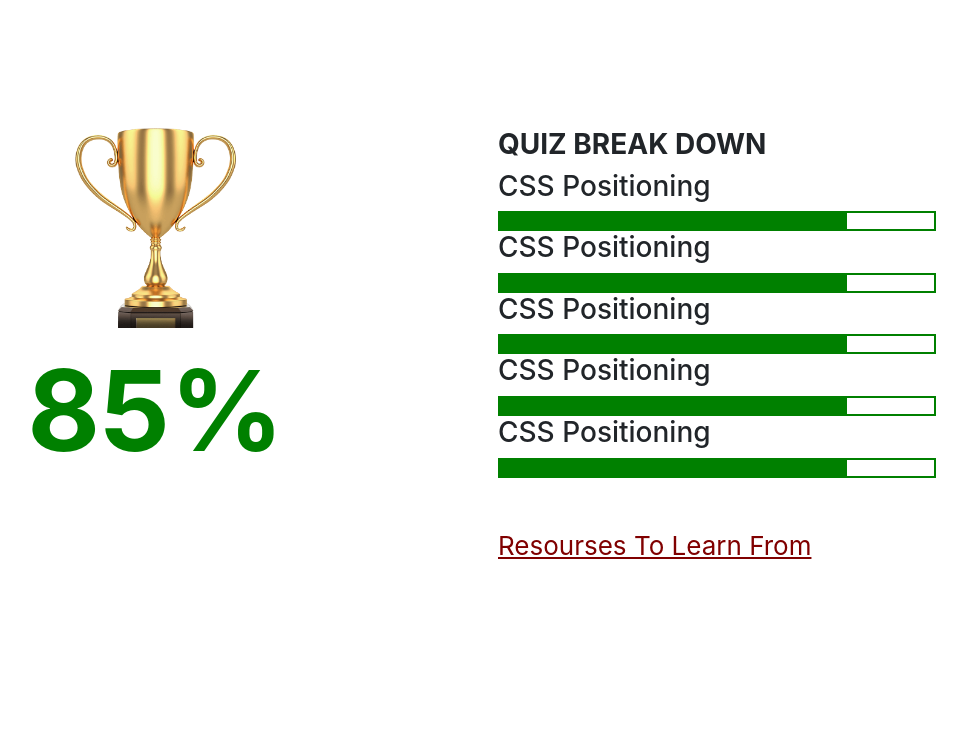
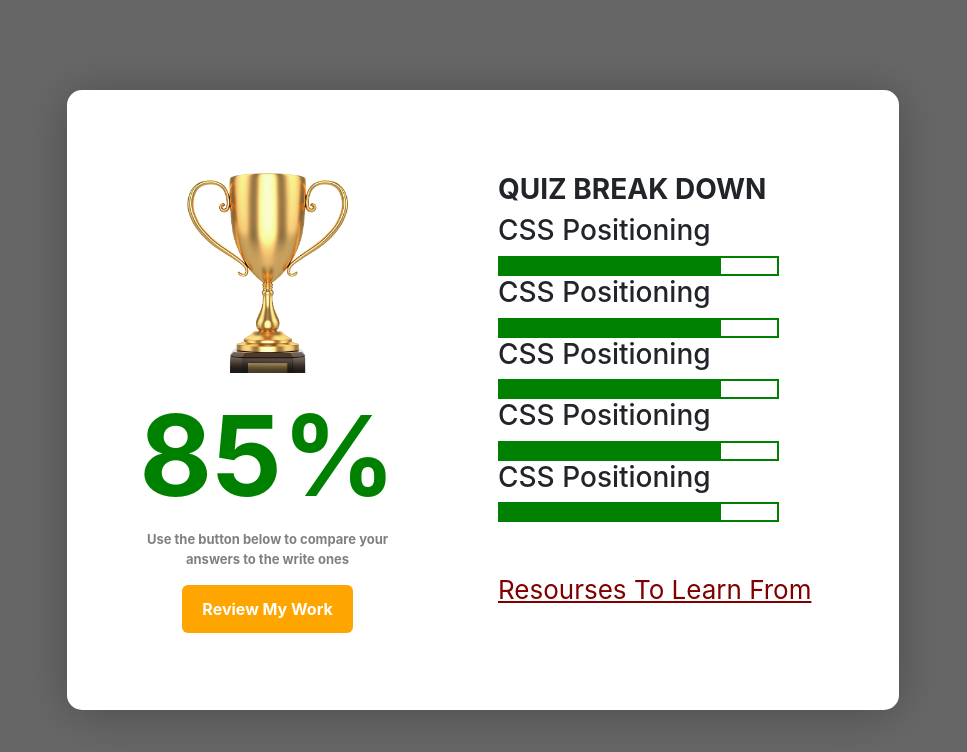
Before and after one commit to frimpongopoku/alu-quiz-app-assignment, a React (Create React App) app: page /complete in a window 1280 px wide. Shown: the top 752 px of the page, without its empty margins (157-1124 px from the left). Built offline with nearby package versions, Linux system fonts and the light colour scheme.

Commit message:
Fixed one tiny state error

```diff
--- a/package.json
+++ b/package.json
@@ -11,6 +11,7 @@
     "@testing-library/user-event": "^12.1.10",
     "bootstrap": "^4.6.0",
     "react": "^17.0.2",
+    "react-confetti": "^6.0.1",
     "react-dom": "^17.0.2",
     "react-router-dom": "^5.2.0",
     "react-scripts": "4.0.3",
--- a/src/App.css
+++ b/src/App.css
@@ -1,3 +1,66 @@
+.complete-modal-body {
+  z-index: 12;
+  background: white;
+  margin: 7% auto;
+  width: 65%;
+  max-height: 630px;
+  border-radius: 15px;
+}
+
+.review-work-btn {
+  background: orange;
+  color: white;
+  font-weight: bold;
+  padding: 12px 20px;
+  border-radius: 6px;
+  border: 0px;
+  box-shadow: 0;
+}
+
+.review-work-btn:hover{
+  background:green;
+  transition: .2s ease-out;
+}
+.complete-modal-container {
+  display: flex;
+  position: fixed;
+  width: 100%;
+  height: 100%;
+  z-index: 10;
+}
+
+.complete-overlay {
+  background: black;
+  height: 100vh;
+  width: 100%;
+  opacity: 0.6;
+  position: absolute;
+  z-index: 11;
+}
+
+.text-entry-box {
+  background: #3c3d5f;
+  color: orange;
+  font-size: 17px;
+  white-space: pre-wrap;
+  width: 100%;
+  border-radius: 13px;
+  font-weight: bold;
+  padding: 25px;
+  border: solid 3px orange;
+  resize: none;
+  min-height: 270px;
+}
+
+.text-entry-box:focus {
+  outline: 0;
+}
+
+.text-entry-box::placeholder {
+  font-style: italic;
+  color: whitesmoke;
+}
+
 .chosen-answer-active {
   background: green;
   color: white;
--- a/src/factory/DisplayMaker.js
+++ b/src/factory/DisplayMaker.js
@@ -7,12 +7,25 @@ export default class DisplayMaker extends Component {
     super(props);
     this.state = {
       selected: null,
+      textEntry: "",
     };
   }
 
+  handleOnChange = (e) => {
+    this.setState({ textEntry: e.target.value });
+  };
+  createDisplayForTextEntryAnswers() {
+    // const { questions } = this.propÏs;
+    return (
+      <textarea
+        placeholder="#Write your css here..."
+        className="text-entry-box"
+        onChange={this.handleOnChange}
+      ></textarea>
+    );
+  }
   pushAnswerToState(key, answer) {
     const { selected } = this.state;
-
     if (selected && selected.key === key)
       this.setState({
         selected: null,
@@ -82,6 +95,7 @@ export default class DisplayMaker extends Component {
       );
     });
   }
+
   renderContent() {
     const { type } = this.props;
     switch (type) {
@@ -90,7 +104,7 @@ export default class DisplayMaker extends Component {
       case ANSWER_TYPES.SINGLE:
         return this.createDisplayForSingleQuestion();
       case ANSWER_TYPES.TEXT_ENTRY:
-        return <i></i>;
+        return this.createDisplayForTextEntryAnswers();
       default:
         return <p>.... Uknown ...</p>;
     }
--- a/src/pages/CompletionPage.js
+++ b/src/pages/CompletionPage.js
@@ -22,11 +22,20 @@ export default class CompletionPage extends Component {
   }
   render() {
     return (
+      <div className="complete-modal-container">
+        <div className="complete-overlay"></div>
+        <div className="complete-modal-body lift">
           <div className="row" style={{ marginTop: "10%" }}>
             <div className="col-md-6 col-lg-6 col-sm-6 col-xs-12">
               <center>
                 <img src={cup} style={{ height: 200 }} alt="reward media" />
                 <h1 className="raw-score">85%</h1>
+
+                <p style={{ fontWeight: "bold", color: "grey", fontSize: 13 }}>
+                  Use the button below to compare your <br /> answers to the
+                  write ones
+                </p>
+                <button className="review-work-btn">Review My Work</button>
               </center>
             </div>
             <div className="col-md-6 col-lg-6 col-sm-6 col-xs-12">
@@ -48,6 +57,8 @@ export default class CompletionPage extends Component {
               </a>
             </div>
           </div>
+        </div>
+      </div>
     );
   }
 }
--- a/src/pages/LandingPage.js
+++ b/src/pages/LandingPage.js
@@ -33,10 +33,10 @@ class LandingPage extends Component {
     return (
       <div className="c-container">
         <div className="up-div">
-          <h1>WELCOME TO PURPLE GAMES</h1>
+          {/* <h1>WELCOME TO PURPLE GAMES</h1>
           <h3>
             Think you are a CSS champion? <br /> Lets Find Out!
-          </h3>
+          </h3> */}
         </div>
 
         {showCircle && (
--- a/src/pages/Play.js
+++ b/src/pages/Play.js
@@ -18,7 +18,7 @@ export default class Play extends Component {
       questions: questions,
       questionReported: false,
       reportError: false,
-      reported
+      complete: false,
     };
     this.handleOnChange = this.handleOnChange.bind(this);
   }
@@ -52,13 +52,12 @@ export default class Play extends Component {
     this.setState({ [e.target.name]: e.target.value });
   }
   render() {
-    const { questionReported, reportError } = this.state;
+    const { questionReported, reportError, complete } = this.state;
 
     return (
       <div>
-        <CompletionPage />
+        {complete && <CompletionPage />}
         <div className="" style={{ margin: "0px 10%", paddingTop: "6%" }}>
-
           {/* ---------------------------------------------  CSS TOPIC ---------------------------------------------- */}
           <center>
             <h1>CSS FOUNDATIONS AND OTHER BLUH BLUH</h1>
```
Also changed, not shown: 1 other file (tests, documents, lock files or other folders). Lines whose indentation alone changed are shown as unchanged.
